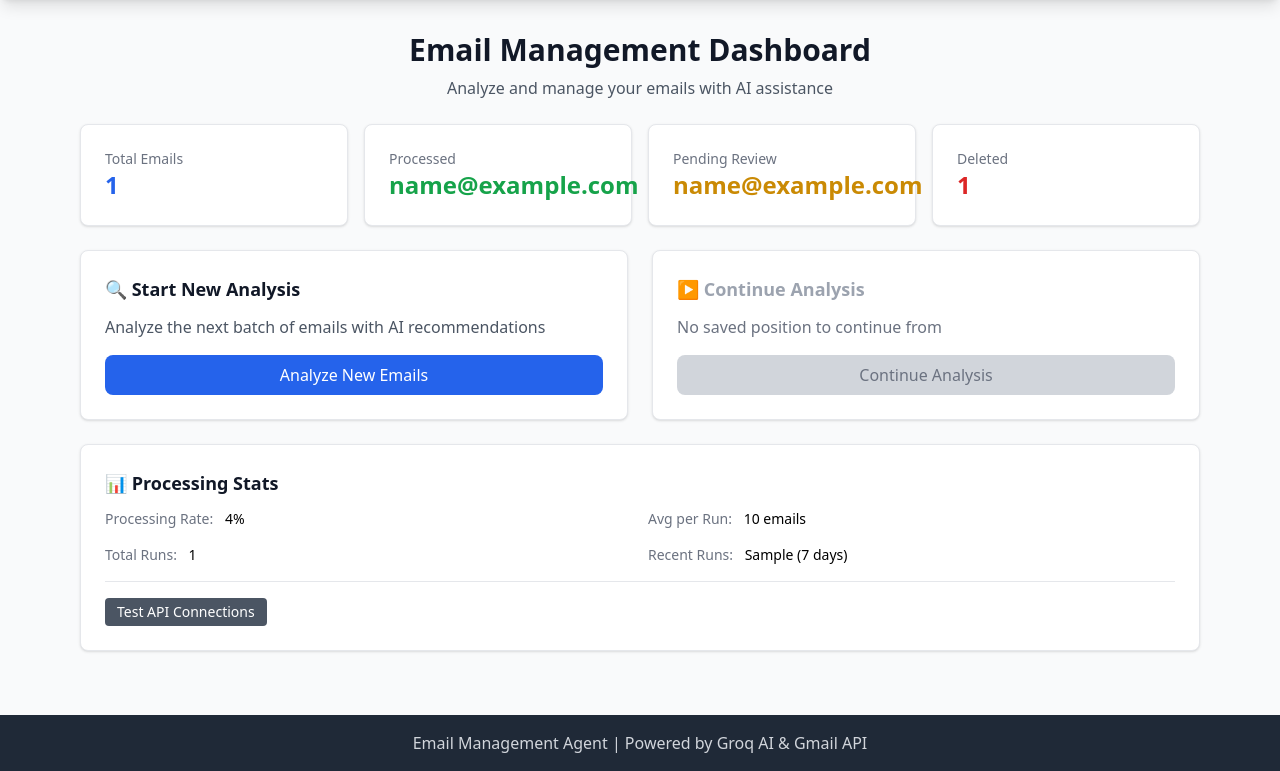
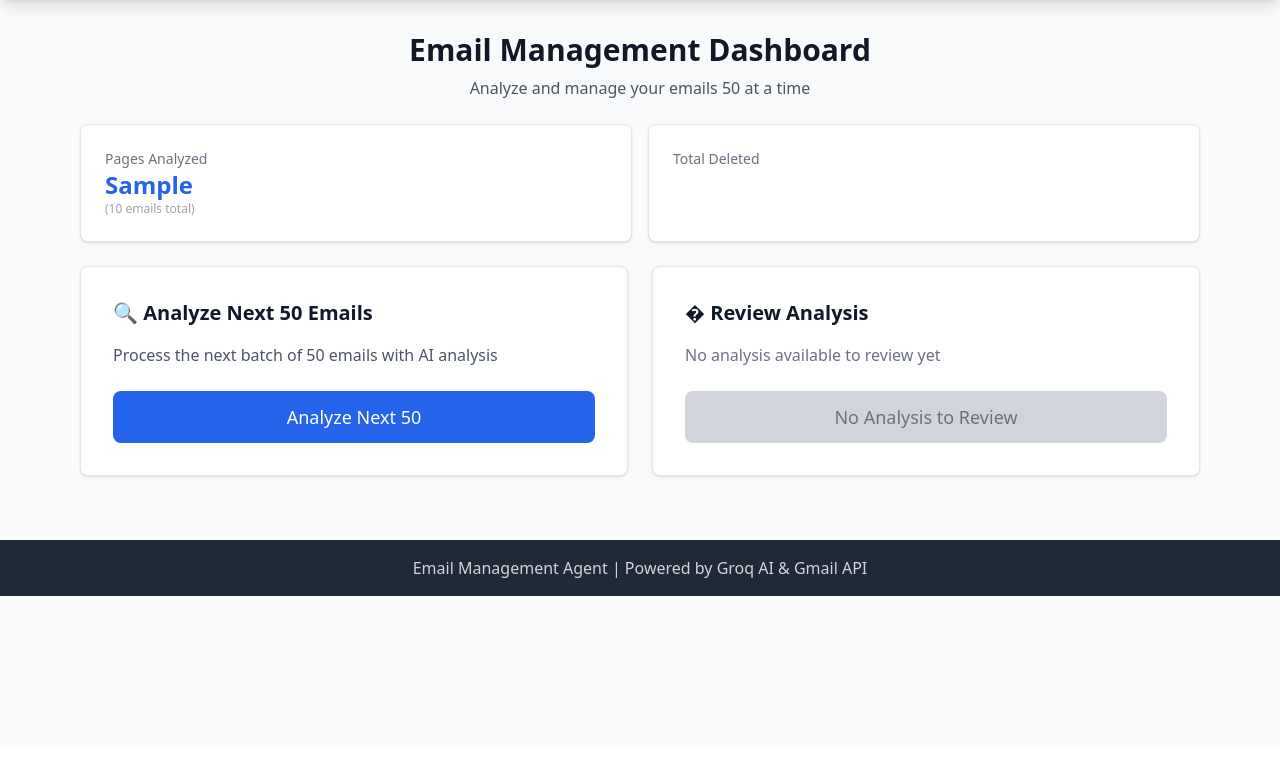
Before and after one commit to Sid1005/smart-email-deletion-assistant, a Flask app: template templates/dashboard.html in a window 1280 px wide. Shown: the part 52-823 px from the top of the page. After the commit the page ends 648 px from the top, so only its background shows below. Run offline with Flask 3, Linux system fonts and the light colour scheme; the template is opened without the code that fills it: most values are stand-ins (such as "Sample title", 1, 10 or a date in 2020); some libraries are stand-ins or nearby versions.

Commit message:
My first proper commit

```diff
--- a/config/credentials.json
+++ /dev/null
@@ -1 +0,0 @@
-{"installed":{"client_id":"482170210437-h6kc7c5042gjd75loa2r569chs1g0utb.apps.googleusercontent.com","project_id":"emailagent-468506","auth_uri":"https://accounts.google.com/o/oauth2/auth","token_uri":"https://oauth2.googleapis.com/token","auth_provider_x509_cert_url":"https://www.googleapis.com/oauth2/v1/certs","client_secret":"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","redirect_uris":["http://localhost"]}}
--- a/templates/dashboard.html
+++ b/templates/dashboard.html
@@ -5,127 +5,53 @@
     <!-- Page title -->
     <div class="text-center">
         <h2 class="text-3xl font-bold text-gray-900">Email Management Dashboard</h2>
-        <p class="text-gray-600 mt-2">Analyze and manage your emails with AI assistance</p>
+        <p class="text-gray-600 mt-2">Analyze and manage your emails 50 at a time</p>
     </div>
 
-    <!-- Statistics cards -->
-    <div class="grid grid-cols-1 md:grid-cols-4 gap-4">
+    <!-- Simplified Statistics cards -->
+    <div class="grid grid-cols-1 md:grid-cols-2 gap-4">
         <div class="bg-white p-6 rounded-lg shadow border">
-            <h3 class="text-sm font-medium text-gray-500">Total Emails</h3>
-            <p class="text-2xl font-bold text-blue-600">{{ stats.total_emails }}</p>
+            <h3 class="text-sm font-medium text-gray-500">Pages Analyzed</h3>
+            <p class="text-2xl font-bold text-blue-600">{{ stats.pages_analyzed }}</p>
+            <p class="text-xs text-gray-400">({{ stats.pages_analyzed * 50 }} emails total)</p>
         </div>
         <div class="bg-white p-6 rounded-lg shadow border">
-            <h3 class="text-sm font-medium text-gray-500">Processed</h3>
-            <p class="text-2xl font-bold text-green-600">{{ stats.processed_emails }}</p>
-        </div>
-        <div class="bg-white p-6 rounded-lg shadow border">
-            <h3 class="text-sm font-medium text-gray-500">Pending Review</h3>
-            <p class="text-2xl font-bold text-yellow-600">{{ stats.pending_emails }}</p>
-        </div>
-        <div class="bg-white p-6 rounded-lg shadow border">
-            <h3 class="text-sm font-medium text-gray-500">Deleted</h3>
-            <p class="text-2xl font-bold text-red-600">{{ stats.total_deletions }}</p>
+            <h3 class="text-sm font-medium text-gray-500">Total Deleted</h3>
+            <p class="text-2xl font-bold text-red-600">{{ stats.total_deleted }}</p>
         </div>
     </div>
 
-    <!-- Action buttons -->
+    <!-- Two-Button Interface -->
     <div class="grid grid-cols-1 md:grid-cols-2 gap-6">
 
-        <!-- Start new analysis -->
-        <div class="bg-white p-6 rounded-lg shadow border">
-            <h3 class="text-lg font-semibold text-gray-900 mb-3">🔍 Start New Analysis</h3>
-            <p class="text-gray-600 mb-4">Analyze the next batch of emails with AI recommendations</p>
+        <!-- Analyze Next 50 -->
+        <div class="bg-white p-8 rounded-lg shadow border">
+            <h3 class="text-xl font-semibold text-gray-900 mb-4">🔍 Analyze Next 50 Emails</h3>
+            <p class="text-gray-600 mb-6">Process the next batch of 50 emails with AI analysis</p>
 
             <form method="POST" action="{{ url_for('start_analysis') }}">
                 <button type="submit"
-                        class="w-full bg-blue-600 text-white px-4 py-2 rounded-lg hover:bg-blue-700 font-medium">
-                    Analyze New Emails
+                        class="w-full bg-blue-600 text-white px-6 py-3 rounded-lg hover:bg-blue-700 font-medium text-lg">
+                    Analyze Next 50
                 </button>
             </form>
         </div>
 
-        <!-- Continue or recover -->
-        <div class="bg-white p-6 rounded-lg shadow border">
-            {% if needs_recovery %}
-                <h3 class="text-lg font-semibold text-orange-600 mb-3">🔄 Recovery Needed</h3>
-                <p class="text-gray-600 mb-2">Incomplete analysis detected:</p>
-                <p class="text-sm text-gray-500 mb-4">
-                    {{ recovery_info.processed_count }}/{{ recovery_info.total_emails }} emails completed
-                    ({{ recovery_info.progress_percentage }}%)
-                </p>
-            {% elif can_continue %}
-                <h3 class="text-lg font-semibold text-gray-900 mb-3">▶️ Continue Analysis</h3>
-                <p class="text-gray-600 mb-4">Continue processing emails from where you left off</p>
+        <!-- Review Latest Analysis -->
+        <div class="bg-white p-8 rounded-lg shadow border">
+            <h3 class="text-xl font-semibold text-gray-900 mb-4">� Review Analysis</h3>
+            {% if latest_run_id %}
+                <p class="text-gray-600 mb-6">Review and confirm deletions from latest analysis</p>
+                <a href="{{ url_for('review_emails', run_id=latest_run_id) }}"
+                   class="w-full inline-block text-center bg-green-600 text-white px-6 py-3 rounded-lg hover:bg-green-700 font-medium text-lg">
+                    Review Latest 50
+                </a>
             {% else %}
-                <h3 class="text-lg font-semibold text-gray-400 mb-3">▶️ Continue Analysis</h3>
-                <p class="text-gray-500 mb-4">No saved position to continue from</p>
+                <p class="text-gray-500 mb-6">No analysis available to review yet</p>
+                <button class="w-full bg-gray-300 text-gray-500 px-6 py-3 rounded-lg cursor-not-allowed font-medium text-lg" disabled>
+                    No Analysis to Review
+                </button>
             {% endif %}
-
-            <form method="POST" action="{{ url_for('continue_analysis') }}">
-                <button type="submit"
-                        {% if needs_recovery or can_continue %}
-                            class="w-full bg-green-600 text-white px-4 py-2 rounded-lg hover:bg-green-700 font-medium"
-                        {% else %}
-                            class="w-full bg-gray-300 text-gray-500 px-4 py-2 rounded-lg cursor-not-allowed font-medium" disabled
-                        {% endif %}>
-                    {% if needs_recovery %}Recover & Continue{% else %}Continue Analysis{% endif %}
-                </button>
-            </form>
-        </div>
-    </div>
-
-    <!-- Pending review alert -->
-    {% if has_pending_review %}
-    <div class="bg-yellow-50 border border-yellow-200 rounded-lg p-4">
-        <div class="flex items-center">
-            <div class="flex-shrink-0">
-                <span class="text-yellow-400 text-xl">⚠️</span>
-            </div>
-            <div class="ml-3 flex-1">
-                <h3 class="text-sm font-medium text-yellow-800">
-                    You have {{ pending_email_count }} emails waiting for review
-                </h3>
-                <div class="mt-2">
-                    <a href="{{ url_for('review_emails', run_id=pending_run_id) }}"
-                       class="text-sm bg-yellow-600 text-white px-3 py-1 rounded hover:bg-yellow-700">
-                        Review Now
-                    </a>
-                </div>
-            </div>
-        </div>
-    </div>
-    {% endif %}
-
-    <!-- Additional info -->
-    <div class="bg-white p-6 rounded-lg shadow border">
-        <h3 class="text-lg font-semibold text-gray-900 mb-3">📊 Processing Stats</h3>
-        <div class="grid grid-cols-2 gap-4 text-sm">
-            <div>
-                <span class="text-gray-500">Processing Rate:</span>
-                <span class="font-medium ml-2">{{ stats.processing_rate }}%</span>
-            </div>
-            <div>
-                <span class="text-gray-500">Avg per Run:</span>
-                <span class="font-medium ml-2">{{ stats.avg_emails_per_run }} emails</span>
-            </div>
-            <div>
-                <span class="text-gray-500">Total Runs:</span>
-                <span class="font-medium ml-2">{{ stats.total_runs }}</span>
-            </div>
-            <div>
-                <span class="text-gray-500">Recent Runs:</span>
-                <span class="font-medium ml-2">{{ stats.recent_runs }} (7 days)</span>
-            </div>
-        </div>
-
-        <!-- Test connections button -->
-        <div class="mt-4 pt-4 border-t">
-            <form method="POST" action="{{ url_for('test_connections') }}" class="inline">
-                <button type="submit"
-                        class="text-sm bg-gray-600 text-white px-3 py-1 rounded hover:bg-gray-700">
-                    Test API Connections
-                </button>
-            </form>
         </div>
     </div>
 </div>
--- a/templates/review.html
+++ b/templates/review.html
@@ -54,12 +54,12 @@
 
                 <div class="p-4">
                     <div class="flex items-start space-x-3">
-                        <!-- Checkbox -->
+                        <!-- Larger Checkbox -->
                         <div class="flex-shrink-0 pt-1">
                             <input type="checkbox"
                                    name="selected_emails"
                                    value="{{ email.id }}"
-                                   class="email-checkbox"
+                                   class="email-checkbox w-5 h-5 text-red-600 border-2 border-gray-300 rounded focus:ring-red-500"
                                    data-action="{{ email.recommended_action }}"
                                    {% if email.recommended_action == 'delete' %}checked{% endif %}
                                    onchange="updateSelectedCount()">
--- a/web_app.py
+++ b/web_app.py
@@ -35,27 +35,22 @@
 
         # Calculate pages analyzed (multiples of 50)
         pages_analyzed = stats['total_emails'] // 50
-        remaining_in_current = stats['total_emails'] % 50
 
-        # Check if we can continue from last page
-        pagination_status = email_processor.get_pagination_status()
-        can_continue = pagination_status['can_continue']
+        # Get latest run ID for review button
+        latest_run_id = None
+        pending_run = email_processor.get_pending_review()
+        if pending_run:
+            latest_run_id = pending_run['run'][0]
 
-        # Check for pending review
-        pending_run = email_processor.get_pending_review()
-        has_pending_review = pending_run is not None
-        pending_run_id = pending_run['run'][0] if has_pending_review else None
-        pending_email_count = len(pending_run['emails']) if has_pending_review else 0
+        # Prepare simplified stats for template
+        simplified_stats = {
+            'pages_analyzed': pages_analyzed,
+            'total_deleted': stats['total_deletions']
+        }
 
         return render_template('dashboard.html',
-                             pages_analyzed=pages_analyzed,
-                             remaining_in_current=remaining_in_current,
-                             total_emails_analyzed=stats['total_emails'],
-                             total_deleted=stats['total_deletions'],
-                             can_continue=can_continue,
-                             has_pending_review=has_pending_review,
-                             pending_run_id=pending_run_id,
-                             pending_email_count=pending_email_count)
+                             stats=simplified_stats,
+                             latest_run_id=latest_run_id)
 
     except Exception as e:
         flash(f'Error loading dashboard: {str(e)}', 'error')
```
Also changed, not shown: .claude/settings.local.json (deleted), data/emails.db (deleted), 2 other files.
